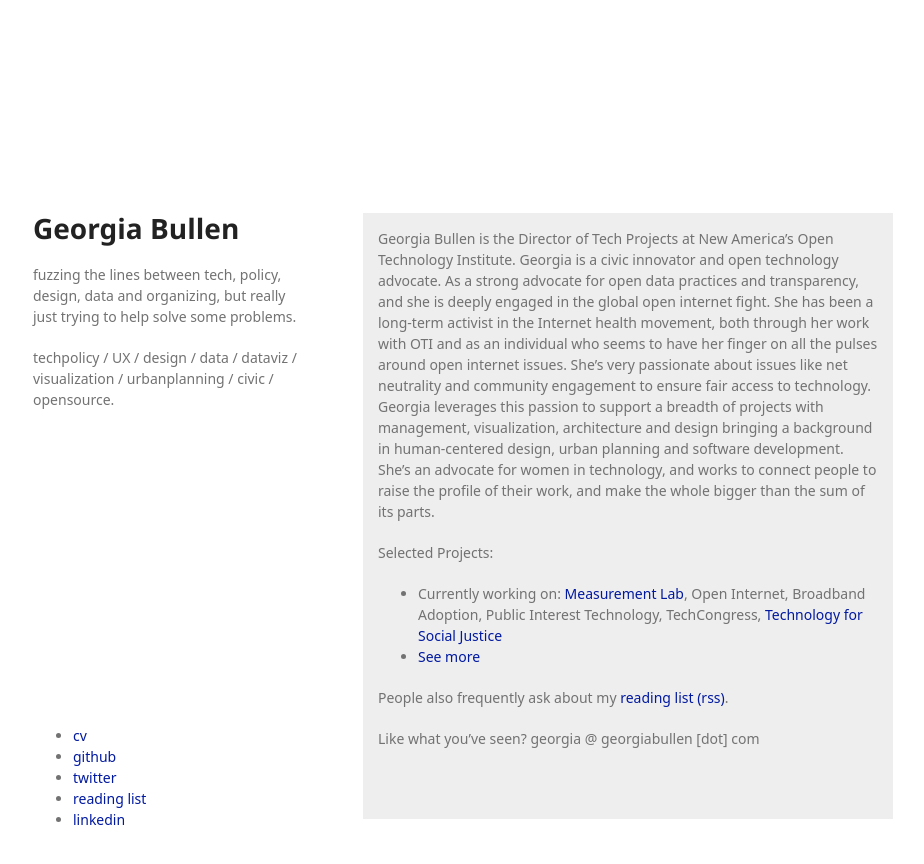
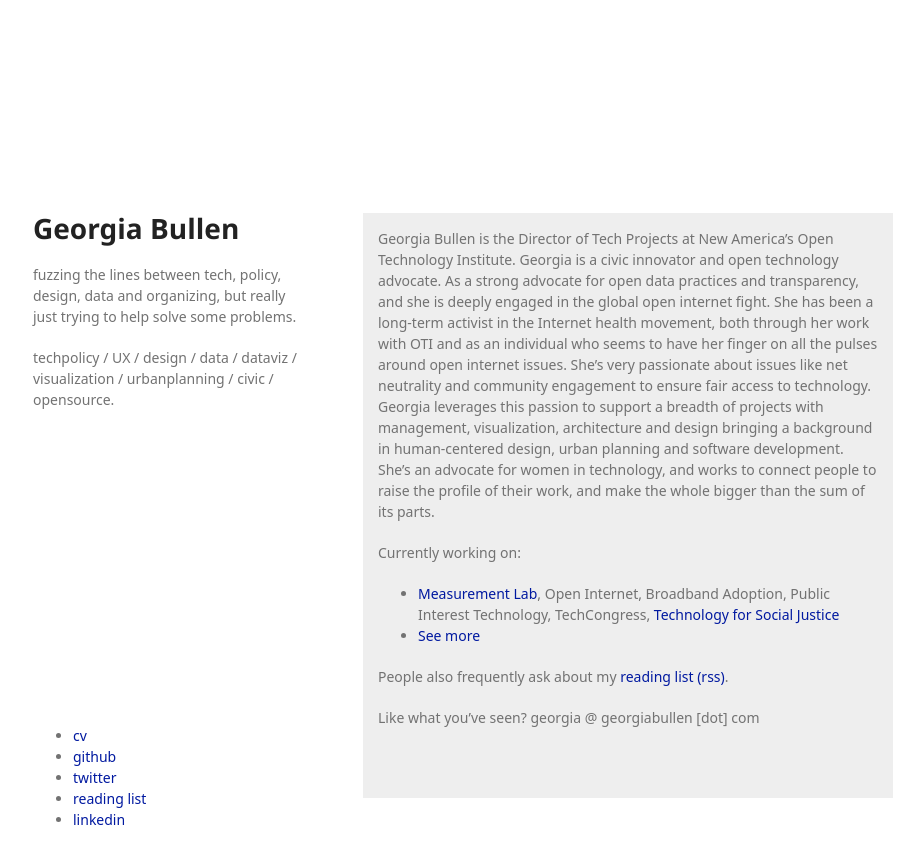
Before and after one commit to georgiamoon/markdowncv, a Jekyll site: the page built from index.md, in a window 1280 px wide. Shown: the top 864 px of the page, without its empty margins (177-1101 px from the left). Built offline with Jekyll 4.4.1, drawn with Linux system fonts in a browser that asks for light colours; some web fonts are replaced; our own code applies the rules of GitHub Pages for plain Markdown files; a script that is not in the unit is left out.

Commit message:
Update index.md

```diff
--- a/index.md
+++ b/index.md
@@ -1,9 +1,9 @@
 Georgia Bullen is the Director of Tech Projects at New America’s Open Technology Institute. Georgia is a civic innovator and open technology advocate. As a strong advocate for open data practices and transparency, and she is deeply engaged in the global open internet fight. She has been a long-term activist in the Internet health movement, both through her work with OTI and as an individual who seems to have her finger on all the pulses around open internet issues. She's very passionate about issues like net neutrality and community engagement to ensure fair access to technology. Georgia leverages this passion to support a breadth of projects with management, visualization, architecture and design bringing a background in human-centered design, urban planning and software development. She's an advocate for women in technology, and works to connect people to raise the profile of their work, and make the whole bigger than the sum of its parts.
 
 
-Selected Projects:
+Currently working on:
 
-- Currently working on: [Measurement Lab](https://www.measurementlab.net), Open Internet, Broadband Adoption, Public Interest Technology, TechCongress, [Technology for Social Justice](http://t4sj.co)
+- [Measurement Lab](https://www.measurementlab.net), Open Internet, Broadband Adoption, Public Interest Technology, TechCongress, [Technology for Social Justice](http://t4sj.co)
 - [See more](cv.md)
 
 People also frequently ask about my [reading list (rss)](https://www.instapaper.com/rss/3003374/7z9HCy9CwNTjtlUbJg7TnhsDLYM).
```
